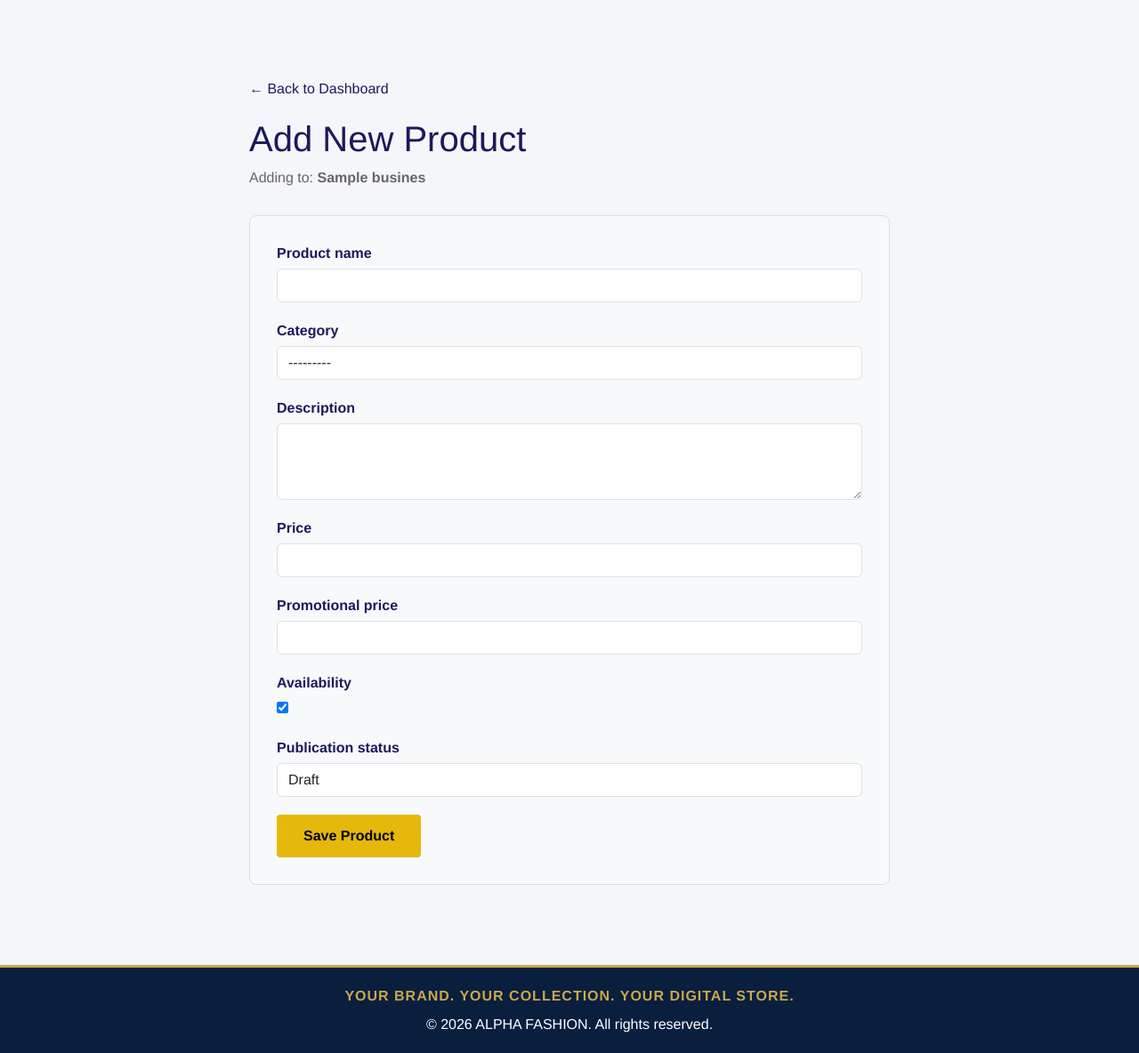
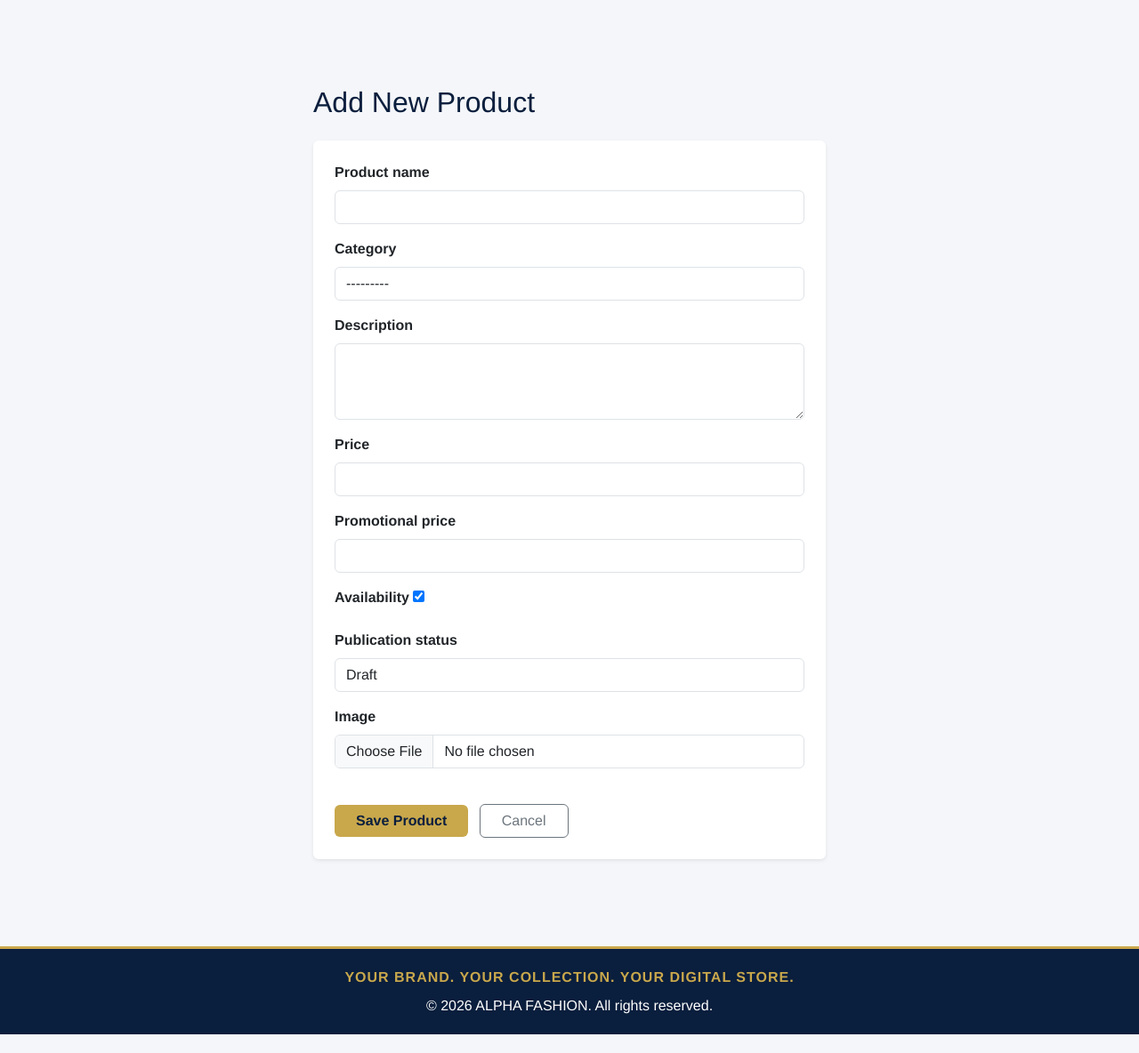
Before and after one commit to Iniobongcodex2/alpha-fashion, a Django app: page /dashboard/add-product/ in a window 1280 px wide. Shown: the part 72-1256 px from the top of the page at 89% size. After the commit the page ends 1235 px from the top, so only its background shows below. Run offline with Django 5.2, Linux system fonts and the light colour scheme; a user stored in the database is signed in; tables that the repository leaves empty hold one stand-in row (values such as "Sample post").

Commit message:
Stage 10: Completed image uploads and media file serving

```diff
--- a/config/urls.py
+++ b/config/urls.py
@@ -1,10 +1,14 @@
 from django.contrib import admin
 from django.urls import path, include
-from django.contrib.auth import views as auth_views
+from django.conf import settings
+from django.conf.urls.static import static
 
 urlpatterns = [
     path('admin/', admin.site.urls),
-    path('login/', auth_views.LoginView.as_view(template_name='registration/login.html'), name='login'),
-    path('logout/', auth_views.LogoutView.as_view(), name='logout'),
     path('', include('core.urls')),
+    path('accounts/', include('django.contrib.auth.urls')),
 ]
+
+# This is the magic line that tells Django where to find the uploaded images!
+if settings.DEBUG:
+    urlpatterns += static(settings.MEDIA_URL, document_root=settings.MEDIA_ROOT)
--- a/core/forms.py
+++ b/core/forms.py
@@ -2,13 +2,13 @@ from django import forms
 from .models import Product
 
 class ProductForm(forms.ModelForm):
+    # We add a custom field here just for the form
+    image = forms.ImageField(required=False, widget=forms.FileInput(attrs={'class': 'form-control'}))
+
     class Meta:
         model = Product
-        # We only want the user to fill out these specific fields.
-        # We will handle 'business' in the view for security.
         fields = ['product_name', 'category', 'description', 'price', 'promotional_price', 'availability', 'publication_status']
 
-        # Add some styling to the inputs
         widgets = {
             'product_name': forms.TextInput(attrs={'class': 'form-control'}),
             'category': forms.Select(attrs={'class': 'form-control'}),
--- a/core/views.py
+++ b/core/views.py
@@ -1,6 +1,6 @@
 from django.shortcuts import render, get_object_or_404, redirect
 from django.contrib.auth.decorators import login_required
-from .models import Business, BusinessMembership, Product
+from .models import Business, BusinessMembership, Product, ProductImage
 from .forms import ProductForm
 
 def home(request):
@@ -52,7 +52,8 @@ def add_product(request):
         return redirect('home')
 
     if request.method == 'POST':
-        form = ProductForm(request.POST)
+        # ADDED request.FILES HERE so Django accepts the image upload
+        form = ProductForm(request.POST, request.FILES)
         if form.is_valid():
             # Don't save to database yet
             product = form.save(commit=False)
@@ -60,6 +61,16 @@ def add_product(request):
             product.business = membership.business
             # Save to database
             product.save()
+
+            # NEW: Save the image if one was uploaded
+            image = form.cleaned_data.get('image')
+            if image:
+                ProductImage.objects.create(
+                    product=product,
+                    image=image,
+                    is_primary=True
+                )
+
             # Redirect back to the dashboard after saving
             return redirect('dashboard')
     else:
--- a/templates/core/add_product.html
+++ b/templates/core/add_product.html
@@ -1,32 +1,30 @@
 {% extends 'base.html' %}
 
-{% block title %}Add Product - {{ business.business_name }}{% endblock %}
+{% block title %}Add Product - ALPHA FASHION{% endblock %}
 
 {% block content %}
-<div style="padding: 40px; max-width: 800px; margin: 0 auto;">
-    <div style="margin-bottom: 20px;">
-        <a href="{% url 'dashboard' %}" style="color: #1a1a5a; text-decoration: none;">&larr; Back to Dashboard</a>
-    </div>
+<div class="container py-5" style="max-width: 600px;">
+    <h2 class="mb-4" style="color: var(--alpha-navy);">Add New Product</h2>
 
-    <h1 style="color: #1a1a5a;">Add New Product</h1>
-    <p style="color: #666;">Adding to: <strong>{{ business.business_name }}</strong></p>
-
-    <form method="POST" style="margin-top: 30px; background: #f8f9fa; padding: 30px; border-radius: 8px; border: 1px solid #ddd;">
+    <!-- The enctype="multipart/form-data" is CRITICAL for image uploads -->
+    <form method="POST" enctype="multipart/form-data" class="card p-4 shadow-sm border-0">
         {% csrf_token %}
 
+        <!-- This loop will render each form field with Bootstrap styling -->
         {% for field in form %}
-            <div style="margin-bottom: 20px;">
-                <label style="display: block; font-weight: bold; margin-bottom: 5px; color: #1a1a5a;">{{ field.label }}</label>
+            <div class="mb-3">
+                <label class="form-label fw-bold">{{ field.label }}</label>
                 {{ field }}
                 {% if field.errors %}
-                    <p style="color: red; font-size: 14px; margin-top: 5px;">{{ field.errors.0 }}</p>
+                    <div class="text-danger small mt-1">{{ field.errors }}</div>
                 {% endif %}
             </div>
         {% endfor %}
 
-        <button type="submit" style="background: #e5b80b; color: #000; font-weight: bold; padding: 12px 30px; border: none; border-radius: 4px; cursor: pointer; font-size: 16px;">
-            Save Product
-        </button>
+        <div class="mt-4">
+            <button type="submit" class="btn btn-alpha-gold px-4">Save Product</button>
+            <a href="{% url 'dashboard' %}" class="btn btn-outline-secondary px-4 ms-2">Cancel</a>
+        </div>
     </form>
 </div>
 {% endblock %}
```
Also changed, not shown: templates/core/storefront.html (+11 -0 lines), media/product_images/WhatsApp_Image_2026-11-03_at_11.43.03_AM.jpeg (added).
